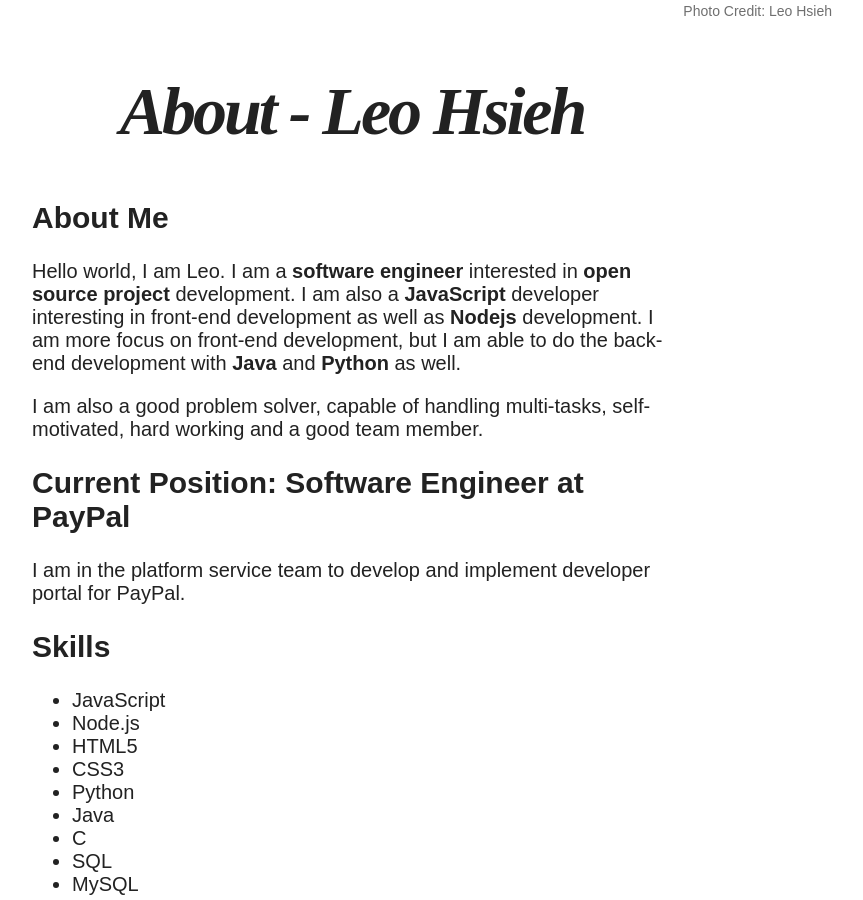
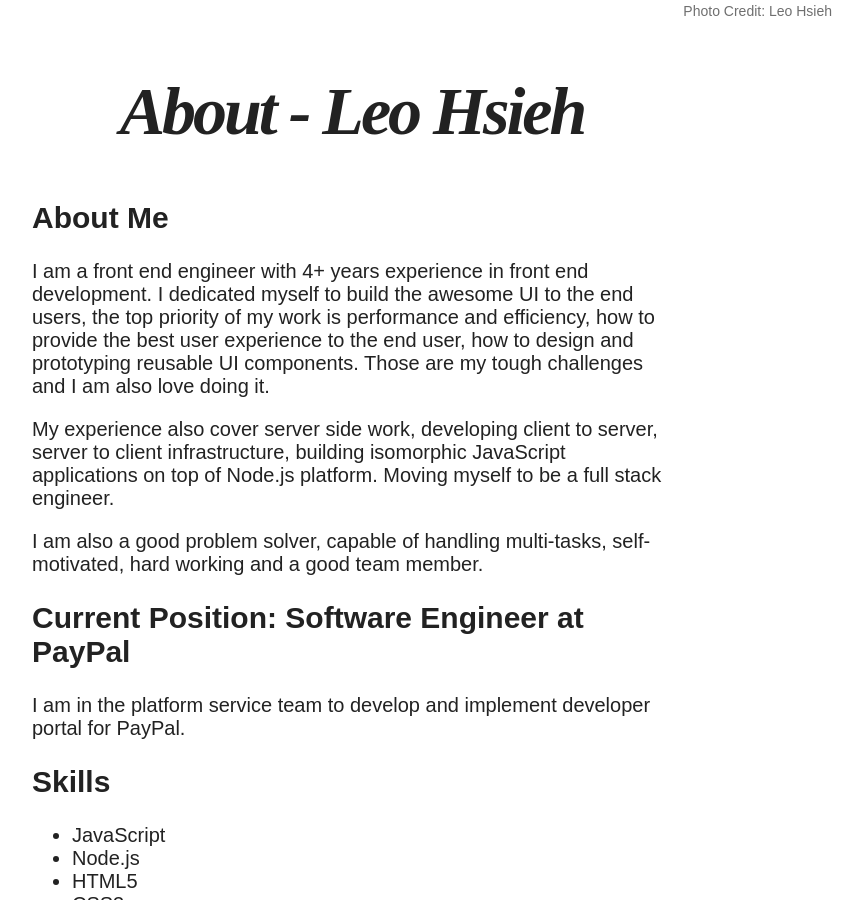
Before and after one commit to LeoAJ/leoaj.github.com, a Jekyll site: the page built from about.md, in a window 1280 px wide and 900 px high, scrolled down 1117 px. Shown: the whole window, without its empty margins (288-1151 px from the left). Built offline with Jekyll 4.4.1, drawn with Linux system fonts in a browser that asks for light colours; nearby versions of some CDN libraries.

Commit message:
update ME

```diff
--- a/about.md
+++ b/about.md
@@ -11,7 +11,9 @@ image:
 
 ## About Me
 
-Hello world, I am Leo. I am a **software engineer** interested in **open source project** development. I am also a **JavaScript** developer interesting in front-end development as well as **Nodejs** development. I am more focus on front-end development, but I am able to do the back-end development with **Java** and **Python** as well.
+I am a front end engineer with 4+ years experience in front end development. I dedicated myself to build the awesome UI to the end users, the top priority of my work is performance and efficiency, how to provide the best user experience to the end user, how to design and prototyping reusable UI components. Those are my tough challenges and I am also love doing it.
+
+My experience also cover server side work, developing client to server, server to client infrastructure, building isomorphic JavaScript applications on top of Node.js platform. Moving myself to be a full stack engineer.
 
 I am also a good problem solver, capable of handling multi-tasks, self-motivated, hard working and a good team member.
 
```
Also changed, not shown: publications.md (+1 -1 lines).
